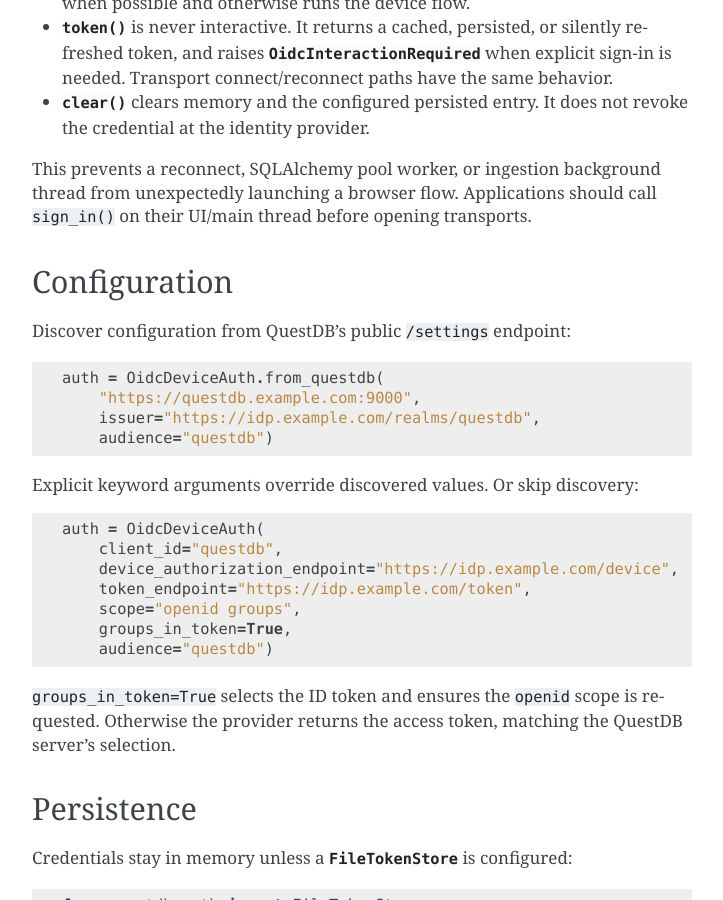
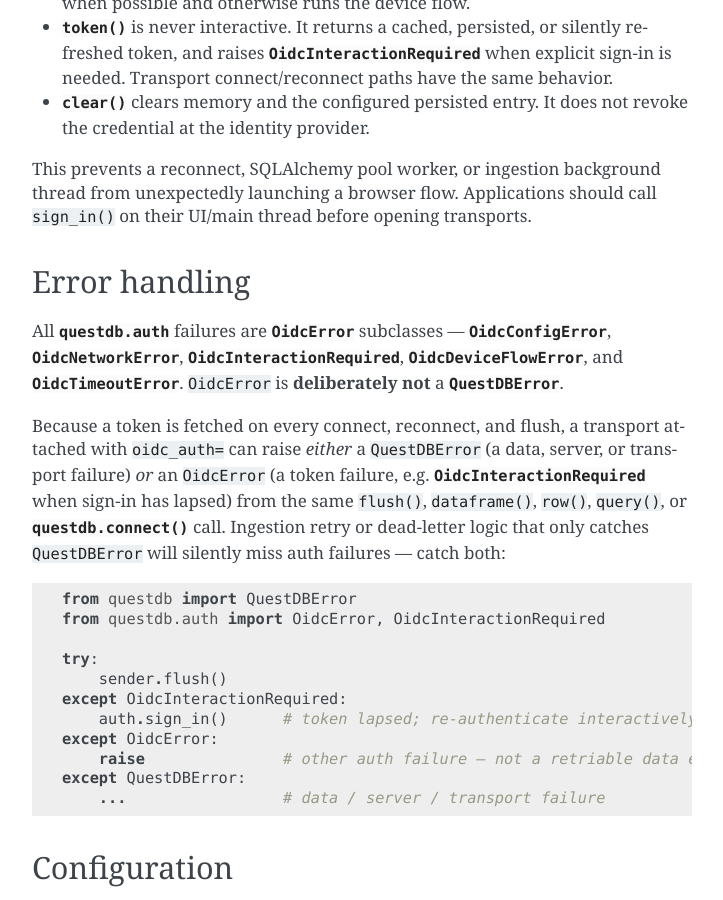
Before and after one commit to questdb/py-questdb-client, a Sphinx documentation site: the page built from docs/auth.rst, in a window 1280 px wide and 900 px high, scrolled down 1085 px. Shown: the whole window, without its empty margins (388-1111 px from the left). Built offline with Sphinx 7.4.7, drawn with Linux system fonts in a browser that asks for light colours.

Commit message:
document OidcError as disjoint from QuestDBError
On a transport attached with oidc_auth=, a connect, reconnect, or flush
can raise either a QuestDBError (data/server/transport failure) or an
OidcError (token failure) from the same flush()/dataframe()/row()/query()/
connect() call. OidcError is intentionally not a QuestDBError subclass, so
retry or dead-letter logic that only catches QuestDBError silently misses
auth failures. This is deliberate (a typed questdb.auth hierarchy) and a
no-regression -- questdb_error_oidc_get_view returns false for non-OIDC
errors, so no existing non-OIDC path changes.

Make it discoverable:
- c_err_to_py / c_err_to_py_fmt docstrings no longer claim to build a
  QuestDBError; they state the OIDC-vs-QuestDBError split (and that fmt is
  not applied to the OIDC branch).
- docs/sender.rst 'Error Reporting' gains a note for ingestion users.
- docs/auth.rst gains an 'Error handling' section with a try/except example.
- CHANGELOG highlights the separate error hierarchy.

Docs/docstrings only; no behavioral change.

Co-Authored-By: Claude Opus 4.8 <noreply@anthropic.com>

```diff
--- a/CHANGELOG.rst
+++ b/CHANGELOG.rst
@@ -36,6 +36,12 @@ Highlights:
   operation. :meth:`~questdb.auth.OidcDeviceAuth.token` and every transport
   path remain non-interactive, silently refreshing when possible and otherwise
   raising :class:`~questdb.auth.OidcInteractionRequired`.
+* Auth failures are typed :class:`~questdb.auth.OidcError` subclasses,
+  **deliberately not** :class:`~questdb.QuestDBError`. A transport attached
+  with ``oidc_auth=`` can therefore raise *either* type from the same
+  ``flush`` / ``dataframe`` / ``row`` / ``query`` / :func:`questdb.connect`
+  call; ingestion retry or dead-letter logic should catch
+  ``(QuestDBError, OidcError)``.
 * OIDC discovery, endpoint validation, token selection, caching, refresh, and
   concurrency control use the same native implementation as the C/C++ clients.
 * Opt-in :class:`~questdb.auth.FileTokenStore` persistence writes owner-only
--- a/docs/auth.rst
+++ b/docs/auth.rst
@@ -63,6 +63,40 @@ The lifecycle is deliberately split:
 This prevents a reconnect, SQLAlchemy pool worker, or ingestion background
 thread from unexpectedly launching a browser flow. Applications should call
 ``sign_in()`` on their UI/main thread before opening transports.
+
+Error handling
+==============
+
+All :mod:`questdb.auth` failures are :class:`~questdb.auth.OidcError`
+subclasses — :class:`~questdb.auth.OidcConfigError`,
+:class:`~questdb.auth.OidcNetworkError`,
+:class:`~questdb.auth.OidcInteractionRequired`,
+:class:`~questdb.auth.OidcDeviceFlowError`, and
+:class:`~questdb.auth.OidcTimeoutError`. ``OidcError`` is **deliberately
+not** a :class:`QuestDBError <questdb.QuestDBError>`.
+
+Because a token is fetched on every connect, reconnect, and flush, a
+transport attached with ``oidc_auth=`` can raise *either* a ``QuestDBError``
+(a data, server, or transport failure) *or* an ``OidcError`` (a token
+failure, e.g. :class:`~questdb.auth.OidcInteractionRequired` when sign-in
+has lapsed) from the same ``flush()``, ``dataframe()``, ``row()``,
+``query()``, or :func:`questdb.connect` call. Ingestion retry or
+dead-letter logic that only catches ``QuestDBError`` will silently miss auth
+failures — catch both:
+
+.. code-block:: python
+
+    from questdb import QuestDBError
+    from questdb.auth import OidcError, OidcInteractionRequired
+
+    try:
+        sender.flush()
+    except OidcInteractionRequired:
+        auth.sign_in()      # token lapsed; re-authenticate interactively
+    except OidcError:
+        raise               # other auth failure — not a retriable data error
+    except QuestDBError:
+        ...                 # data / server / transport failure
 
 Configuration
 =============
--- a/docs/sender.rst
+++ b/docs/sender.rst
@@ -458,6 +458,22 @@ The HTTP layer will also attempt retries, configurable via the
 When using the TCP protocol errors are *not* sent back from the server and
 must be searched for in the logs. See the :ref:`troubleshooting-flushing`
 section for more details.
+
+.. note::
+
+   **OIDC auth failures raise a different exception type.** When a transport
+   is configured with an :class:`~questdb.auth.OidcDeviceAuth` provider (via
+   ``oidc_auth=``), a connect, reconnect, or
+   flush that cannot obtain a token raises an
+   :class:`~questdb.auth.OidcError` (for example
+   :class:`~questdb.auth.OidcInteractionRequired` when explicit sign-in has
+   lapsed). ``OidcError`` is **deliberately not** a subclass of
+   :class:`QuestDBError <questdb.QuestDBError>`, so the same ``flush()``,
+   ``dataframe()``, ``row()``, ``query()``, or :func:`questdb.connect` call
+   can raise *either* type depending on the cause. Retry or dead-letter
+   logic that only catches ``QuestDBError`` will silently miss auth
+   failures — catch ``(QuestDBError, OidcError)``, or handle ``OidcError``
+   explicitly, when using ``oidc_auth``. See :ref:`oidc_auth`.
 
 .. _sender_transaction:
 
```
Also changed, not shown: 1 other file.
